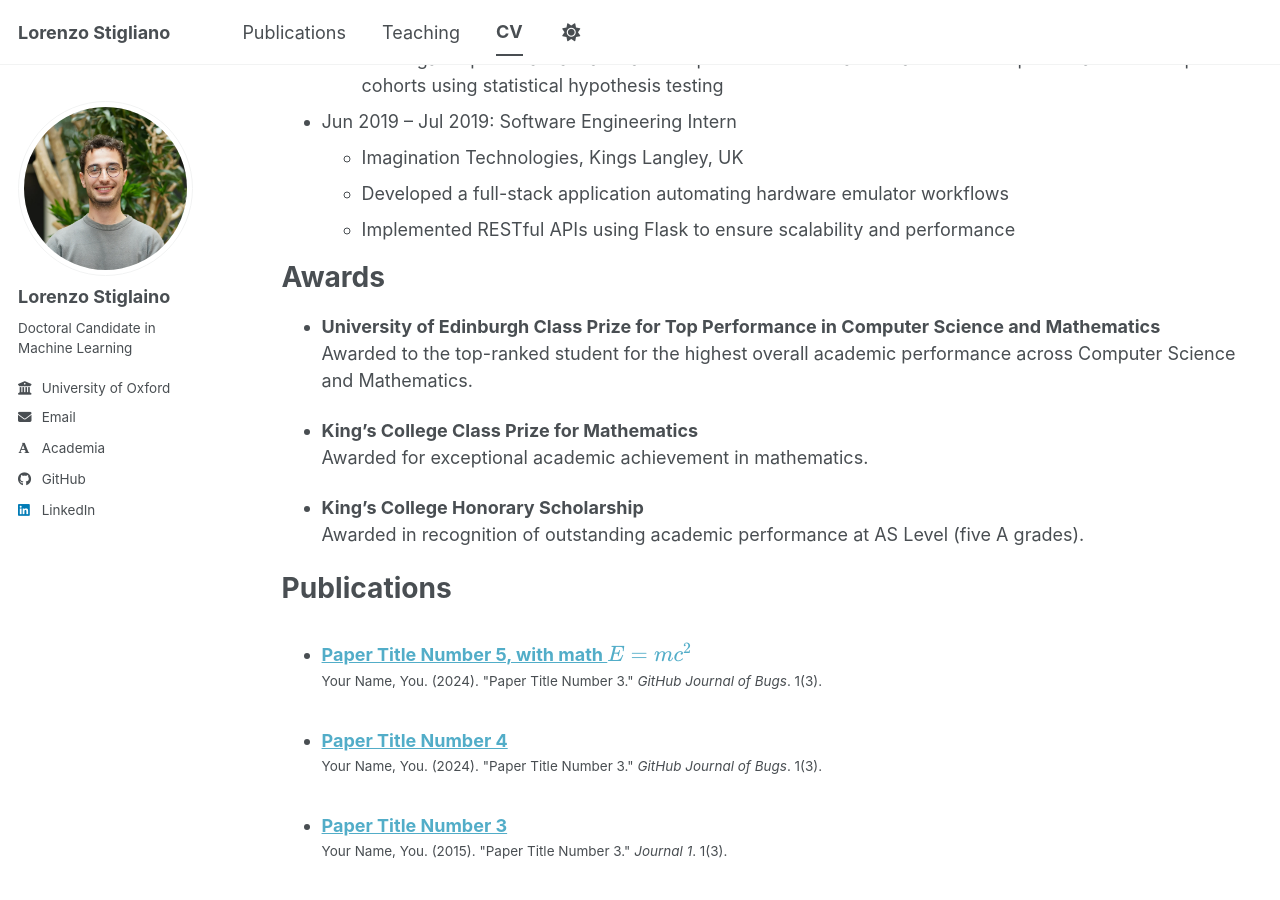
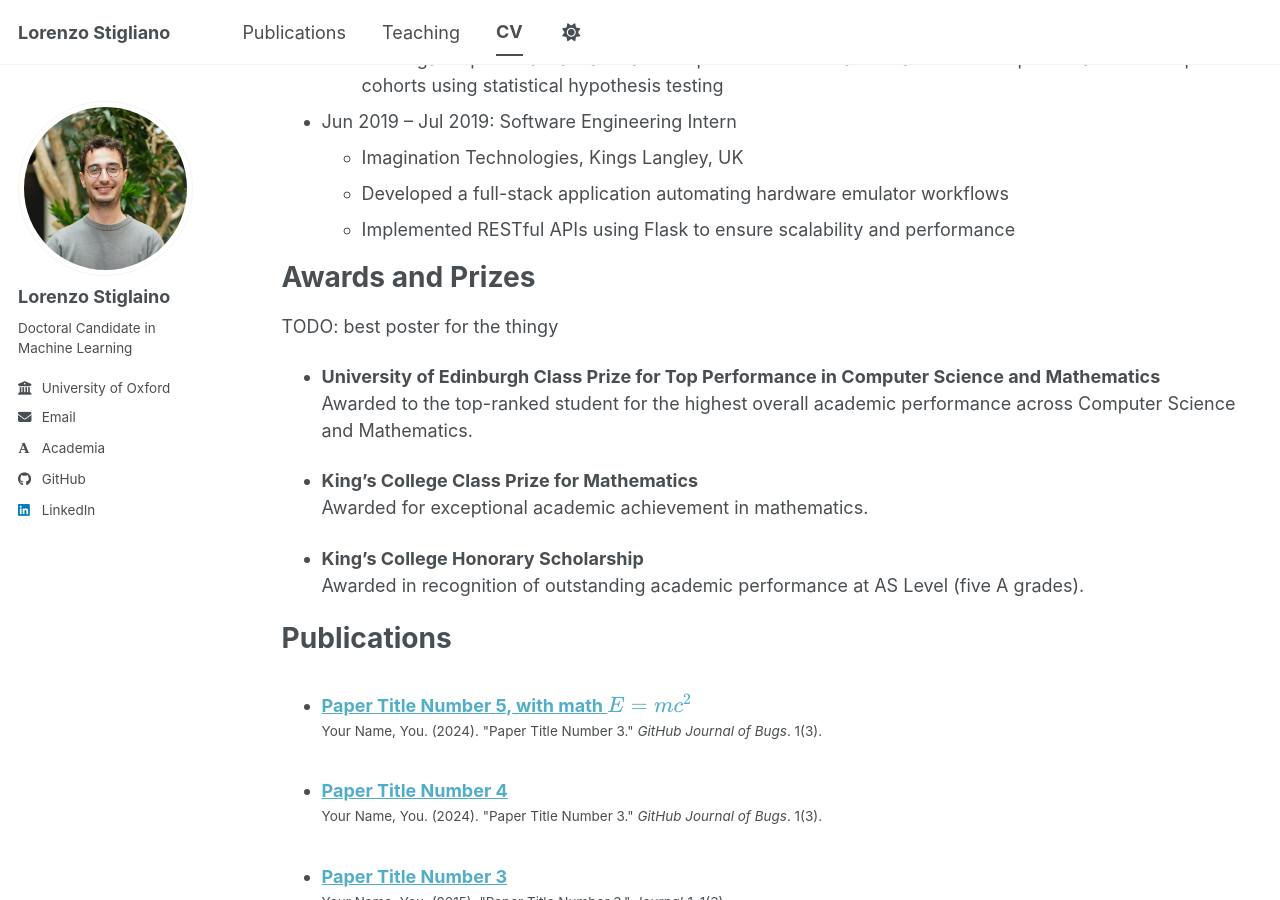
Before and after one commit to LorenzoStigliano/lorenzostigliano.github.io, a Jekyll site: the page built from _pages/cv.md, in a window 1280 px wide and 900 px high, scrolled down 1255 px. Built offline with Jekyll 4.4.1, drawn with Linux system fonts in a browser that asks for light colours; some web fonts are replaced; a script bundle is joined from its source files by our own code; library files that are not in the unit come from our copies.

```diff
--- a/_config.yml
+++ b/_config.yml
@@ -90,6 +90,8 @@
     title: 'Journal Articles'
   conferences:
     title: 'Conference Papers'
+  dissertation:
+    title: "Dissertation & Thesis"
 
 # Site Settings
 teaser                   :  # filename of teaser fallback teaser image placed in /images/ for social media previews
--- a/_pages/cv.md
+++ b/_pages/cv.md
@@ -52,8 +52,11 @@
   * Developed a full-stack application automating hardware emulator workflows
   * Implemented RESTful APIs using Flask to ensure scalability and performance
 
-Awards
+Awards and Prizes
 ======
+
+TODO: best poster for the thingy
+
 * **University of Edinburgh Class Prize for Top Performance in Computer Science and Mathematics**
   Awarded to the top-ranked student for the highest overall academic performance across Computer Science and Mathematics.
 
```
